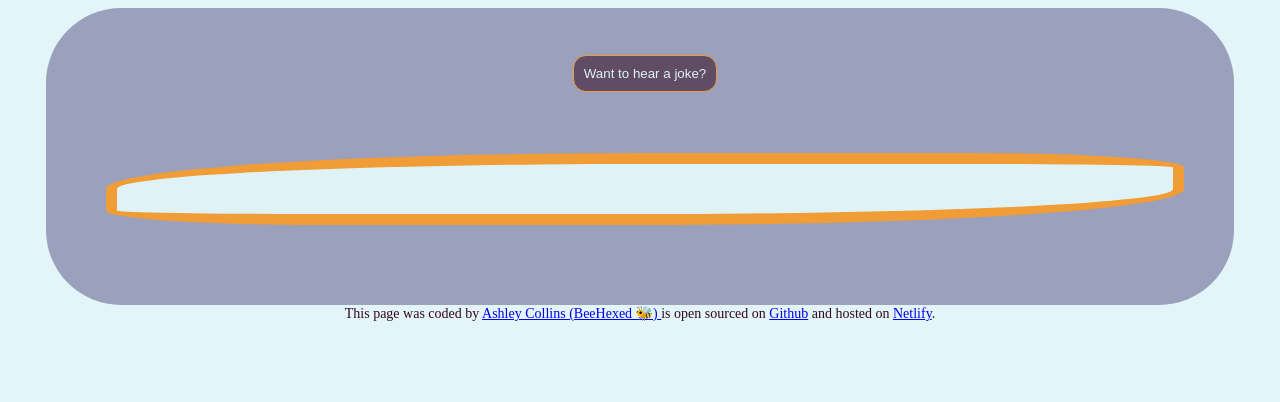
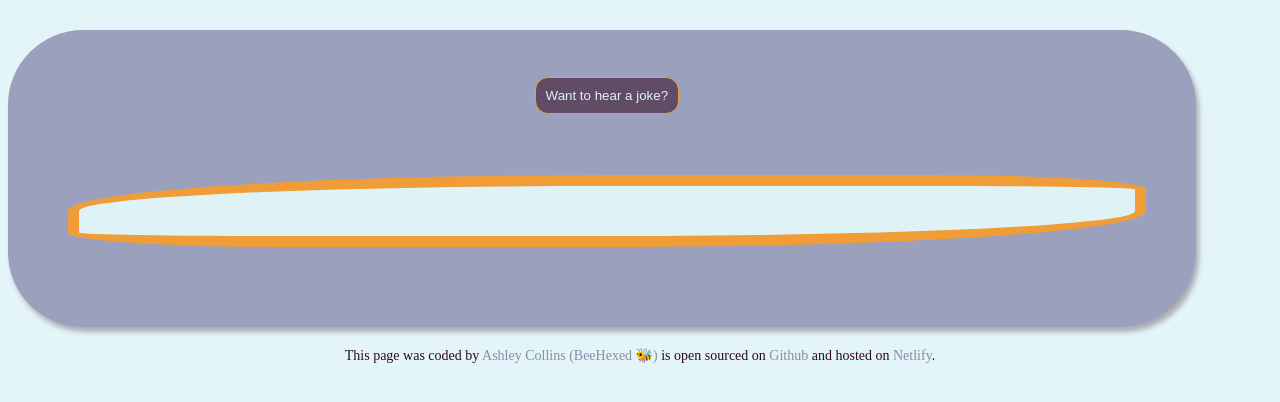
Before and after one commit to BeeHexed/jokeGenerator, a website built with Parcel: page index.html in a window 1280 px wide. Built offline with nearby package versions, Linux system fonts and the light colour scheme.

Commit message:
details added to css.

```diff
--- a/index.html
+++ b/index.html
@@ -19,8 +19,12 @@
     <script src="src/index.js"></script>
   </body>
   <footer>
-    This page was coded by <a href="#">Ashley Collins (BeeHexed 🐝) </a> is open
-    sourced on <a href="#">Github</a> and hosted on
-    <a href="https://we-have-jokes.netlify.app/">Netlify</a>.
+    This page was coded by
+    <a href="https://www.linkedin.com/in/ashd-collins/" target="_blank"
+      >Ashley Collins (BeeHexed 🐝)
+    </a>
+    is open sourced on
+    <a href="https://github.com/BeeHexed" target="_blank">Github</a> and hosted
+    on <a href="https://we-have-jokes.netlify.app/" target="_blank">Netlify</a>.
   </footer>
 </html>
--- a/src/index.js
+++ b/src/index.js
@@ -5,7 +5,7 @@ document.addEventListener("DOMContentLoaded", function () {
 function sayJoke() {
   let apiKey = "36b4fe238810fo977tebf4ca2bcf46b6";
   let prompt = "Tell me a joke";
-  let context = "Please provide jokes about kittens and/or bees and/or Minecraft and/or being a web developer.";
+  let context = "Please provide jokes about cats/kittens and/or bees and/or Minecraft and/or being a web developer. Do not repeat jokes more than twice in a row.";
 
   let apiUrl = `https://api.shecodes.io/ai/v1/generate?prompt=${encodeURIComponent(prompt)}&context=${encodeURIComponent(context)}&key=${apiKey}`;
 
--- a/src/styles.css
+++ b/src/styles.css
@@ -40,11 +40,22 @@ button {
     border-radius: 75px;
     background-color: #9BA0BC;
     color: rgb(49, 8, 31);
-    margin: 0 auto;
+    margin: 30px 0 auto;
+    box-shadow: 3px 5px 5px rgba(49, 8, 31, .3);
+}
+
+a {
+    text-decoration: none;
+    color: #878da5;
+}
+
+a:hover {
+    color: #F09C37;
 }
 
 footer {
     font-size: 14px;
     text-align: center;
     color: rgb(49, 8, 31);
+    margin-top: 20px;
 }
```
